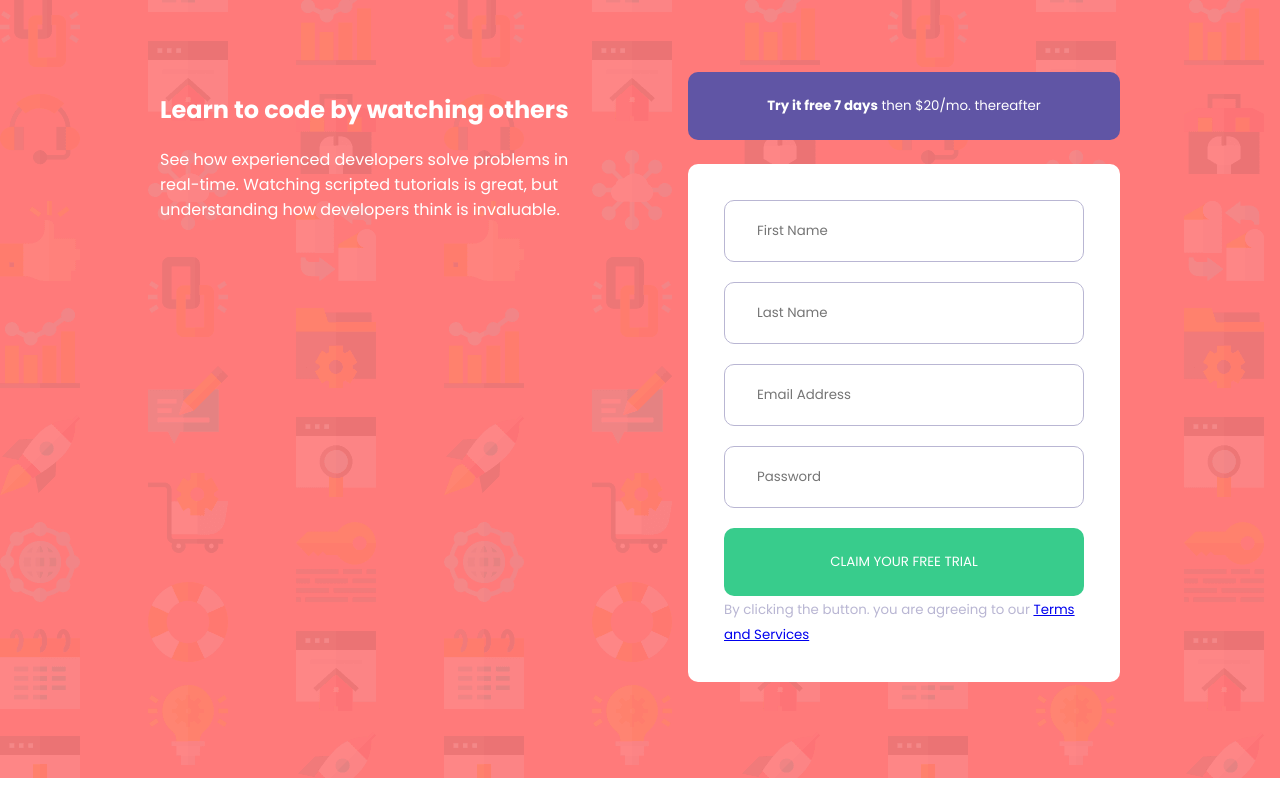
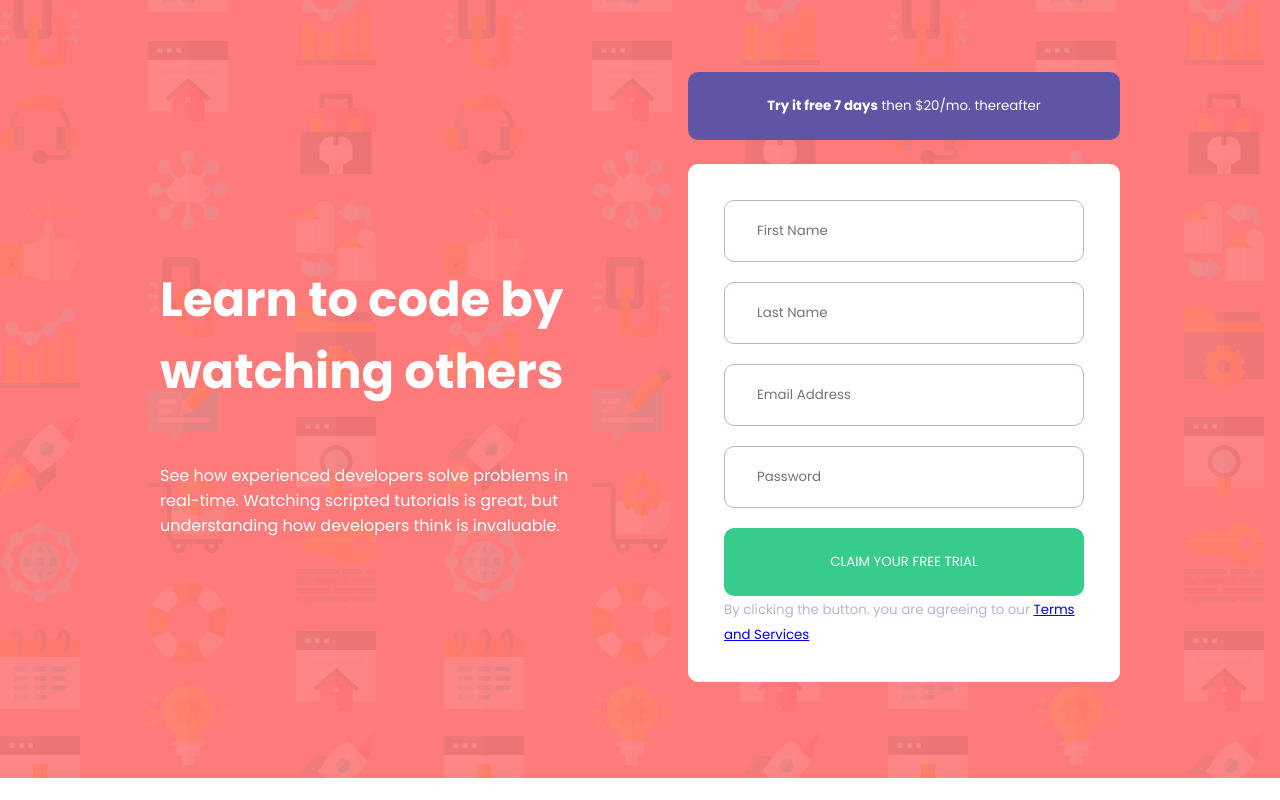
Before and after one commit to coker-deca/zuri-reg-form-ass, a plain HTML site: page index.html in a window 1280 px wide. Drawn offline with Linux system fonts and the light colour scheme.

Commit message:
extra styles

```diff
--- a/styles.css
+++ b/styles.css
@@ -1,4 +1,6 @@
+
 body {
+    font-size: 16px;
     width: 100vw;
     height: 100%;
     margin: 0;
@@ -47,9 +49,14 @@ button {
     border: none;
 }
 
+h1 {
+  font-size: 300%;
+}
 section {
-    width: 45%;
-    height: 100%;
+  display: flex;
+  flex-direction: column;
+  width: 45%;
+  justify-content: center;
 }
 
 section > button {
@@ -59,6 +66,10 @@ section > button {
 @media screen and (max-width: 992px) {
   main {
     padding: 5%;
+    font-size: 12px;
+  }
+  h1{
+    font-size: 200%;
   }
 }
 
```
